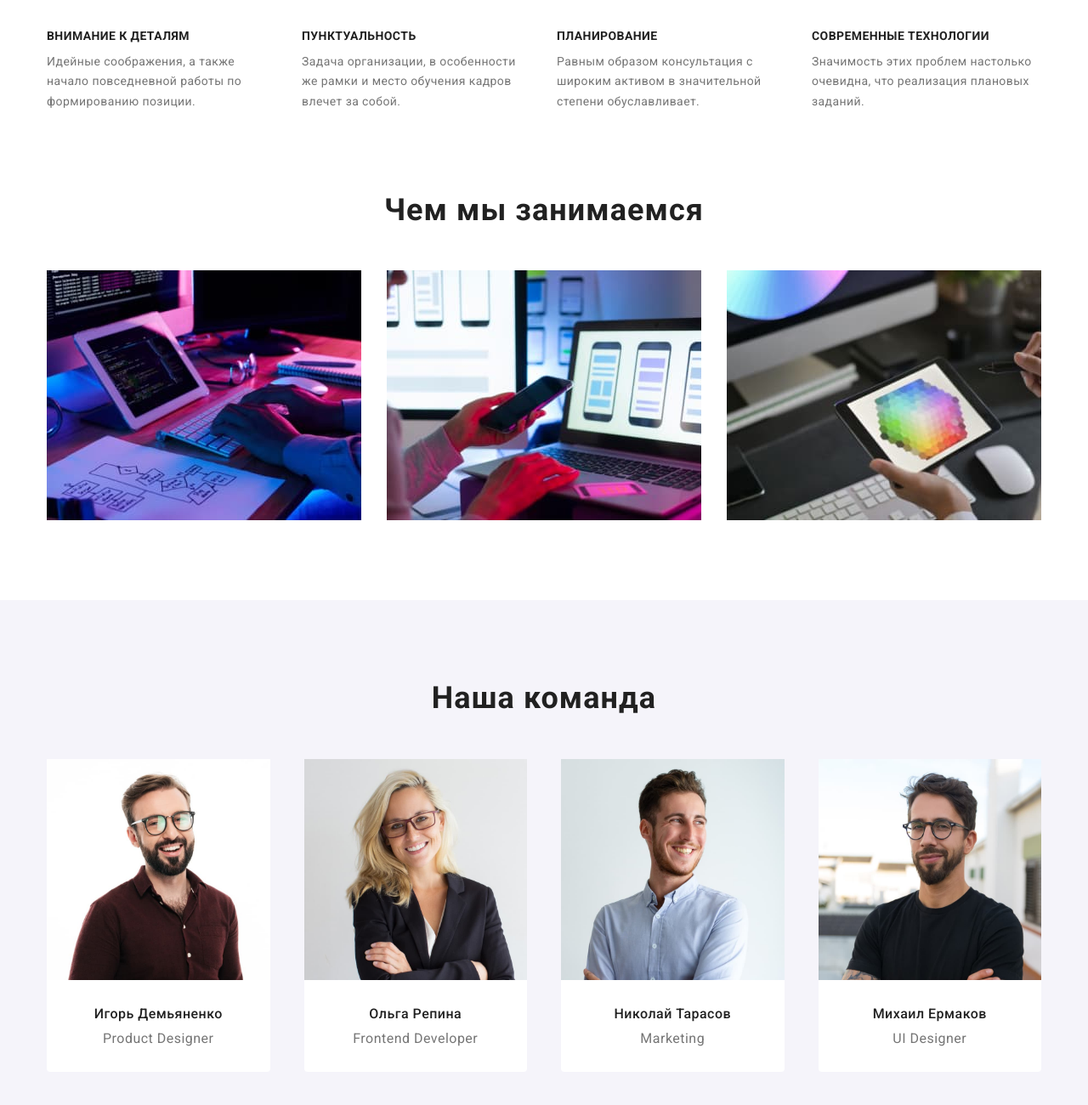
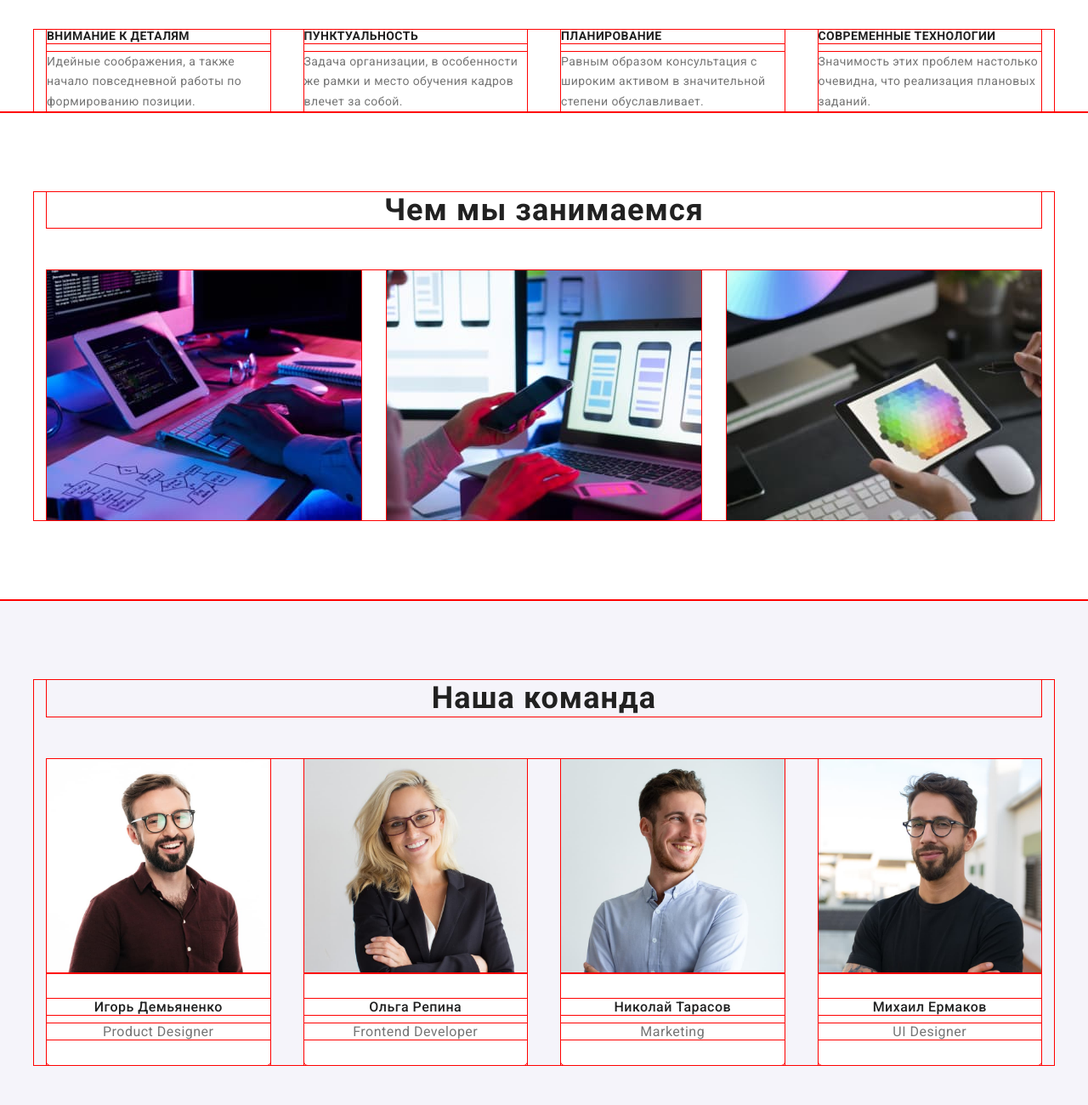
Before and after one commit to Anastasiia-Tarasiuk/goit-markup-hw-03, a plain HTML site: page index.html in a window 1280 px wide. Shown: the part 740-2040 px from the top of the page at 85% size. Drawn offline with nearby package versions, Linux system fonts and the light colour scheme.

Commit message:
Устанавливает размеры элементам списка

```diff
--- a/css/styles.css
+++ b/css/styles.css
@@ -184,19 +184,17 @@ a {
 }
 
 .benefits-list {
-    margin-bottom: calc(-1 * var(--margin-gap));
-    margin-right: calc(-1 * var(--margin-gap));
-
     display: flex;
     flex-wrap: wrap;
+    justify-content: space-between;
 }
 
+.benefits-item {
+    flex-basis: calc(100% / 4 - var(--margin-gap));
+}
 
-.benefits-item {
-    margin-bottom: var(--margin-gap);
+.benefits-item:not(:last-child) {
     margin-right: var(--margin-gap);
-
-    flex-basis: calc(100% / 4 - var(--margin-gap));
 }
 
 .benefits-title {
@@ -261,14 +259,22 @@ a {
 .team-list {
     display: flex;
     justify-content: space-between;
+    flex-wrap: wrap;
 }
 
 .team-item {
     background-color: var(--color-white);
 
     flex-basis: calc(100% / 4 - var(--margin-gap));
-    padding-bottom: 30px;
     border-radius: 0px 0px 4px 4px;
+}
+
+.team-item:not(:last-child) {
+    margin-right: var(--margin-gap);
+}
+
+.team-content {
+    padding: var(--margin-gap) 0;
 }
 
 .team-member,
@@ -277,10 +283,6 @@ a {
     line-height: 1.19;
     letter-spacing: 0.03em;
     text-align: center;
-}
-
-.team-img {
-    margin-bottom: 30px;
 }
 
 .team-member {
@@ -302,10 +304,15 @@ a {
     display: block;
     margin-bottom: 20px;
 }
+/*
+.address-list {
+    display: flex;
+    flex-direction: column;
+} */
 
-.address-item {
+/* .address-item {
     display: block;
-}
+} */
 
 .address-item:not(:last-child) {
     margin-bottom: 9px;
@@ -355,7 +362,6 @@ a {
     border: none;
 }
 
-
 .filter-button:hover,
 .filter-button:focus {
     background-color: var(--color-blue);
@@ -373,13 +379,13 @@ a {
     margin-right: var(--margin-gap);
     margin-bottom: var(--margin-gap);
 
-    border: 1px solid #EEEEEE;
-
     flex-basis: calc(100% / 3 - var(--margin-gap));
 }
 
 .portfolio-content {
     padding: 20px 24px;
+
+    border: 1px solid #EEEEEE;
 }
 
 .portfolio-title {
@@ -398,3 +404,7 @@ a {
     line-height: 1.87;
     letter-spacing: 0.03em;
 }
+
+* {
+    outline: 1px solid red;
+}
--- a/index.html
+++ b/index.html
@@ -67,12 +67,9 @@
             <div class="conteiner">
                 <h2 class="work-title">Чем мы занимаемся</h2>
                 <ul class="work-list">
-                    <li class="work-item"><img src="./images/box-first.jpg" class="work-img" alt="Программирование для компьютере" width="370"
-                            height="294"></li>
-                    <li class="work-item"><img src="./images/box-second.jpg" class="work-img" alt="Программирование для мобильных устройств" width="370"
-                            height="294"></li>
-                    <li class="work-item"><img src="./images/box-third.jpg" class="work-img" alt="Программирование для планшетов" width="370"
-                            height="294"></li>
+                    <li class="work-item"><img src="./images/box-first.jpg" class="work-img" alt="Программирование для компьютере" width="370"></li>
+                    <li class="work-item"><img src="./images/box-second.jpg" class="work-img" alt="Программирование для мобильных устройств" width="370"></li>
+                    <li class="work-item"><img src="./images/box-third.jpg" class="work-img" alt="Программирование для планшетов" width="370"></li>
                 </ul>
             </div>
         </section>
@@ -82,27 +79,32 @@
                 <h2 class="team-title">Наша команда</h2>
                 <ul class="team-list">
                     <li class="team-item">
-                        <img src="./images/photo-first.jpg" class="team-img" alt="Бородатый мужчина в очках смеётся" width="270"
-                            height="260">
+                        <img src="./images/photo-first.jpg" class="team-img" alt="Бородатый мужчина в очках смеётся" width="270px">
+                        <div class="team-content">
                             <h3 class="team-member">Игорь Демьяненко</h3>
                             <p class="team-text" lang="en">Product Designer</p>
+                        </div>
                     </li>
                     <li class="team-item">
-                        <img src="./images/photo-second.jpg" class="team-img" alt="Женщина блондинка в очках улыбается" width="270"
-                            height="260">
+                        <img src="./images/photo-second.jpg" class="team-img" alt="Женщина блондинка в очках улыбается" width="270px">
+                        <div class="team-content">
                             <h3 class="team-member">Ольга Репина</h3>
                             <p class="team-text" lang="en">Frontend Developer</p>
+                        </div>
                     </li>
                     <li class="team-item">
-                        <img src="./images/photo-third.jpg" class="team-img" alt="Небритый мужчина смеётся" width="270" height="260">
+                        <img src="./images/photo-third.jpg" class="team-img" alt="Небритый мужчина смеётся" width="270px">
+                        <div class="team-content">
                             <h3 class="team-member">Николай Тарасов</h3>
                             <p class="team-text" lang="en">Marketing</p>
+                        </div>
                     </li>
                     <li class="team-item">
-                        <img src="./images/photo-forth.jpg" class="team-img" alt="Бородатый мужчина в очках улыбается" width="270"
-                            height="260">
+                        <img src="./images/photo-forth.jpg" class="team-img" alt="Бородатый мужчина в очках улыбается" width="270px">
+                        <div class="team-content">
                             <h3 class="team-member">Михаил Ермаков</h3>
                             <p class="team-text" lang="en">UI Designer</p>
+                        </div>
                     </li>
                 </ul>
             </div>
```
Also changed, not shown: portfolio.html (+9 -9 lines). Lines whose indentation alone changed are shown as unchanged.
